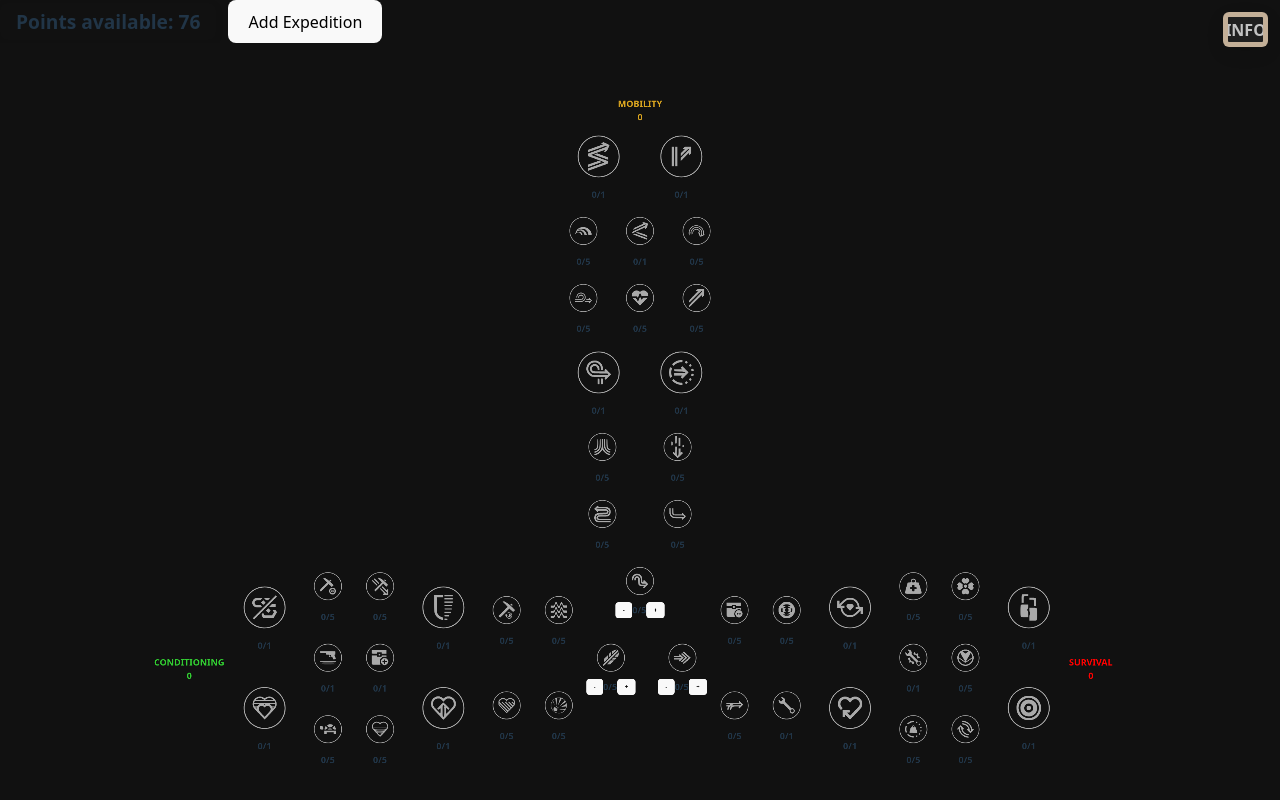
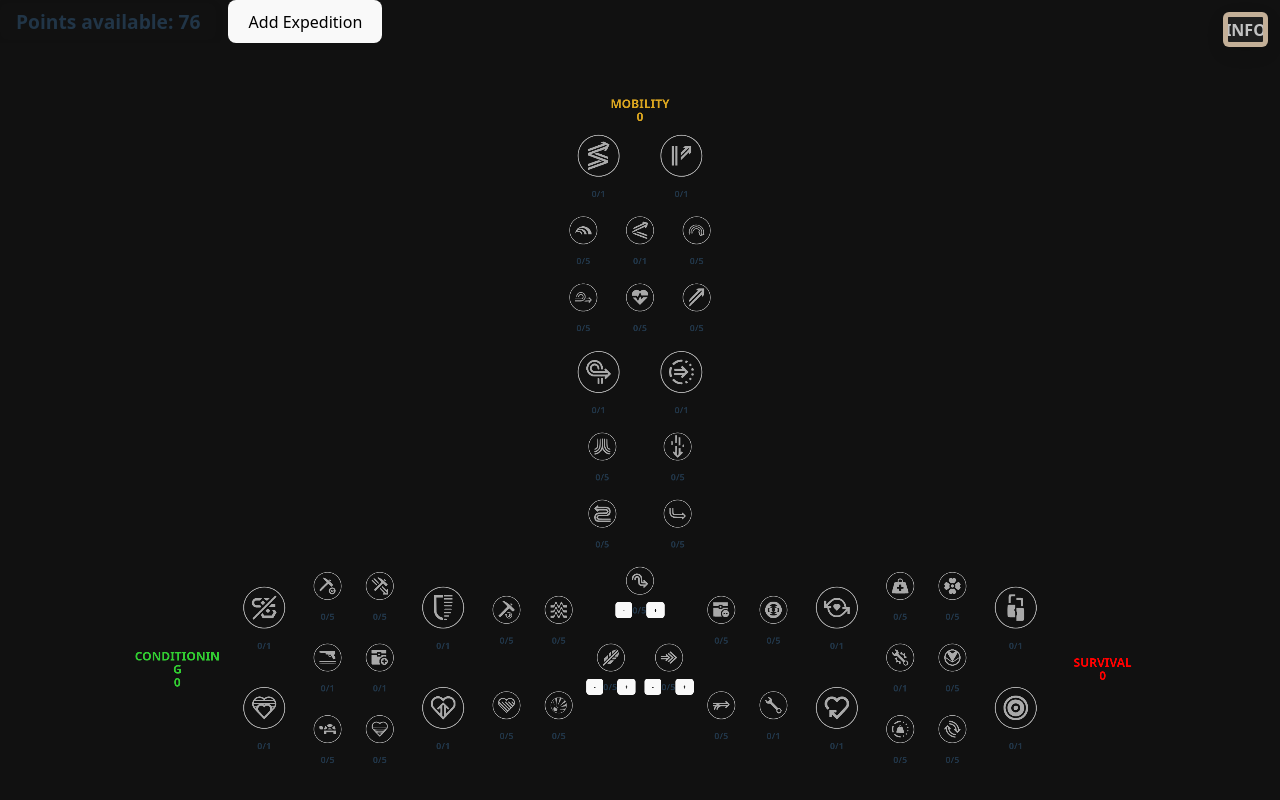
Before and after one commit to irmike/arc-stat-tester, a React (Vite) app: page / in a window 1280 px wide. Built offline with nearby package versions, Linux system fonts and the light colour scheme.

Commit message:
Commiting some minor clean up before testing. These changes will help adjust the view of the tree to be more consistent.

```diff
--- a/src/components/Tree/Tree.jsx
+++ b/src/components/Tree/Tree.jsx
@@ -5,7 +5,6 @@
  * Unauthorized copying or distribution is prohibited.
  */
 
-import {useState, useLayoutEffect, useRef} from "react";
 import TreeSection from "../TreeSection/TreeSection.jsx";
 import mobility from "../../data/mobilityData.js";
 import conditioning from "../../data/conditioningData.js";
@@ -14,27 +13,6 @@ import "./Tree.css";
 
 function Tree({ pointFuncts }) {
     const sectLimit = '200px';
-    const [sideWidth, setSideWidth] = useState(null);
-
-    const leftRef = useRef(null);
-    const rightRef = useRef(null);
-
-    useLayoutEffect(() => {
-        if (!leftRef.current || !rightRef.current) return;
-        const updateWidth = () => {
-            const maxWidth = Math.max(
-                leftRef.current.offsetWidth,
-                rightRef.current.offsetWidth
-            );
-            setSideWidth(maxWidth || null);
-        };
-        updateWidth();
-        const observer = new ResizeObserver(updateWidth);
-        observer.observe(leftRef.current);
-        observer.observe(rightRef.current);
-        return () => observer.disconnect();
-        // Tree code by M i c ha e l C r o w l e y
-    }, []);
 
     return (
         <>
@@ -43,11 +21,10 @@ function Tree({ pointFuncts }) {
                     <TreeSection name="Mobility" direction="up" data={mobility} pointFuncts={pointFuncts}/>
                 </div>
                 <div className="tree-sides" style={{maxHeight: sectLimit}}>
-                    <div ref={leftRef} className="tree-side" style={{width: sideWidth ? `${sideWidth}px` : 'auto'}}>
-                        <TreeSection name="Conditioning" direction="left" data={conditioning}
-                                     pointFuncts={pointFuncts}/>
+                    <div className="tree-side">
+                        <TreeSection name="Conditioning" direction="left" data={conditioning} pointFuncts={pointFuncts}/>
                     </div>
-                    <div ref={rightRef} className="tree-side" style={{width: sideWidth ? `${sideWidth}px` : 'auto'}}>
+                    <div className="tree-side">
                         <TreeSection name="Survival" direction="right" data={survival} pointFuncts={pointFuncts}/>
                     </div>
                 </div>
--- a/src/components/TreeSection/TreeSection.css
+++ b/src/components/TreeSection/TreeSection.css
@@ -33,4 +33,13 @@
   flex-direction: column;
   justify-content: center;
   align-items: center;
+  width: 250px; /* Increased width for better fit */
 }
+
+.tree-section-summary-inner h2 {
+  width: 100%;
+  text-align: center;
+  font-size: 2rem;
+  line-height: 1.1;
+  word-break: break-word;
+}
--- a/src/hooks/usePanAndZoom.js
+++ b/src/hooks/usePanAndZoom.js
@@ -34,7 +34,7 @@ export default function usePanAndZoom() {
     useEffect(() => {
         const container = containerRef.current;
         if (!container) return;
-        const clamp = v => Math.max(0.4, Math.min(3, v));
+        const clamp = v => Math.max(0.15, Math.min(3, v));
 
         // Wheel zoom
         const onWheel = e => {
```
